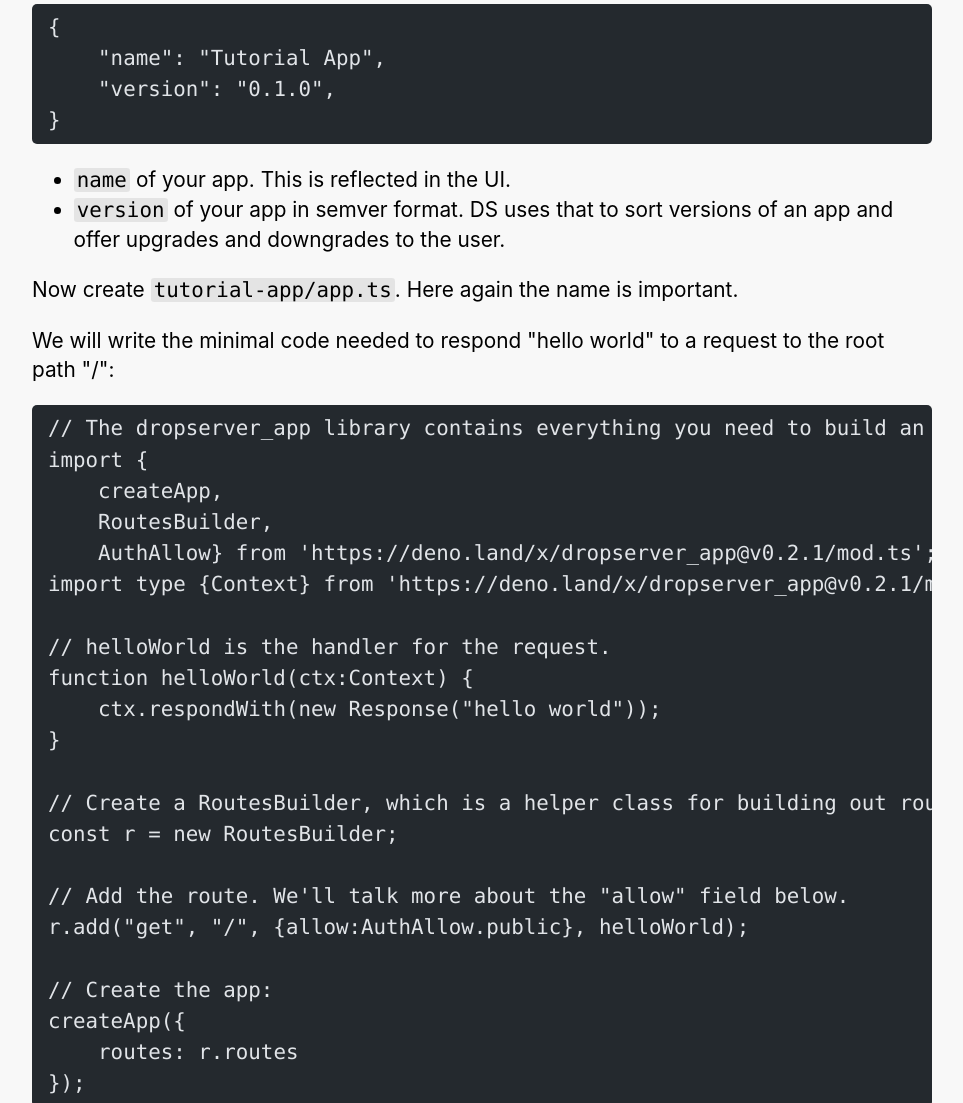
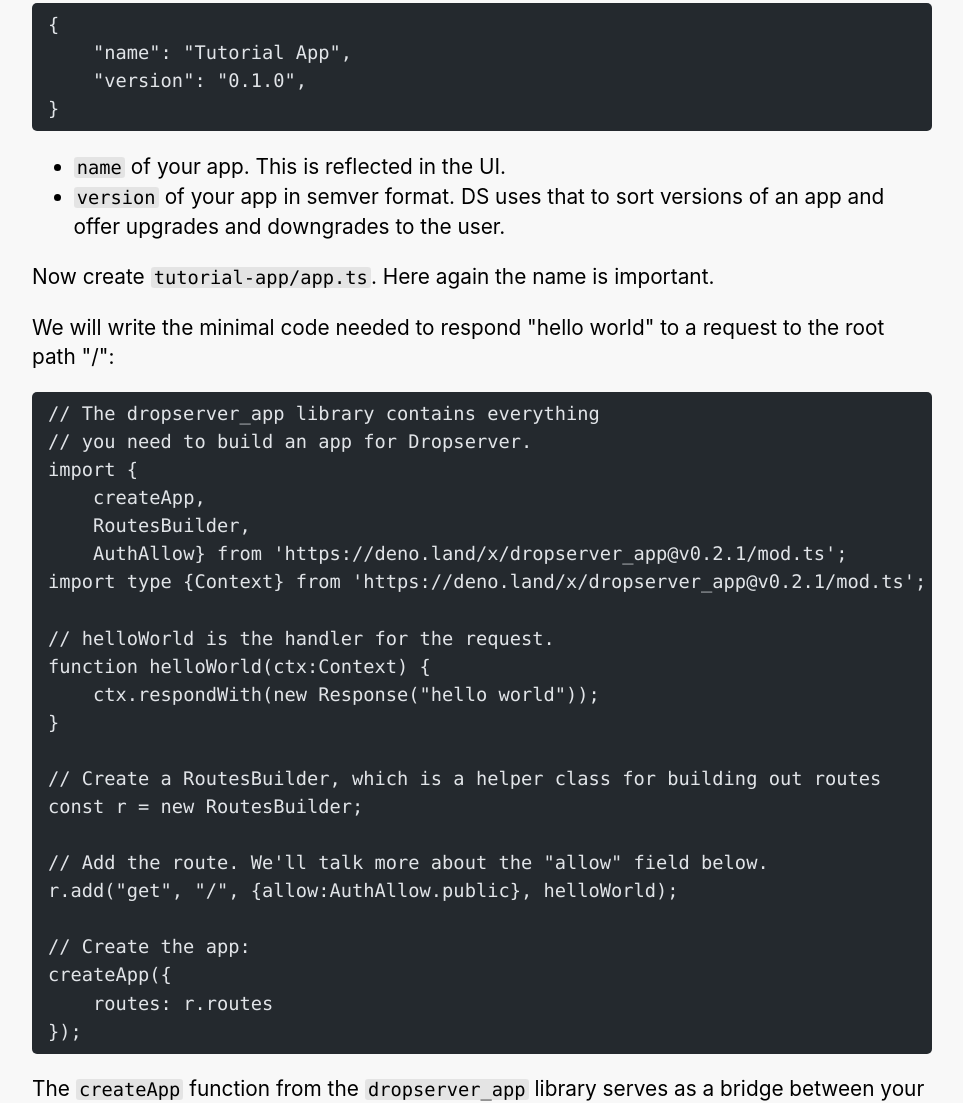
Before and after one commit to teleclimber/Dropserver.org, an Astro site: page /docs/build-dropserver-app-tutorial in a window 1280 px wide. Shown: the part 736-1839 px from the top of the page, without its empty margins (158-1121 px from the left). Built offline with nearby package versions, Linux system fonts and the light colour scheme; Astro itself is replaced by a stand-in of ours; code samples lack their colours.

Commit message:
Tweak code snippets
- make font smaller
- wrap lines to prevent lateral scrolling

````diff
--- a/src/pages/docs/build-dropserver-app-tutorial.mdx
+++ b/src/pages/docs/build-dropserver-app-tutorial.mdx
@@ -36,7 +36,8 @@ Now create `tutorial-app/app.ts`. Here again the name is important.
 We will write the minimal code needed to respond "hello world" to a request to the root path "/":
 
 ```ts
-// The dropserver_app library contains everything you need to build an app for Dropserver.
+// The dropserver_app library contains everything
+// you need to build an app for Dropserver.
 import {
 	createApp,
 	RoutesBuilder,
@@ -144,7 +145,10 @@ So far the one route we have is handled by our app's code in the sandbox. It is
 To demonstrate we will load our user's avatar using a static route. Add this route to your app:
 
 ```ts
-r.add("get", {path:"/avatars", end: false}, {allow:AuthAllow.authorized}, r.staticFileHandler({path:'@avatars/'}));
+r.add("get",
+	{path:"/avatars", end: false},
+	{allow:AuthAllow.authorized},
+	r.staticFileHandler({path:'@avatars/'}));
 ```
 
 Here we declare the path as an object with the property `end: false`. This is basically equivalent to `/avatars/*` and means that requesting `/avatars/some-file.jpg` will match this route.
@@ -229,7 +233,8 @@ const m = new MigrationsBuilder;
 m.upTo(1, async() => {
 	await Deno.create(app.appspacePath('visitors.txt'));
 });
-// An up migration should always be accompanied by a down migration that reverses the changes:
+// An up migration should always be accompanied
+// by a down migration that reverses the changes:
 m.downFrom(1, async() => {
 	await Deno.remove(app.appspacePath('visitors.txt'));
 });
@@ -264,7 +269,10 @@ async function helloWorld(ctx:Context) {
 	const user = await app.getUser(ctx.proxyId);
 
 	// append visitor name to file:
-	await Deno.writeFile(app.appspacePath('visitors.txt'), new TextEncoder().encode(user.displayName+'\n'), {append:true});
+	await Deno.writeFile(
+		app.appspacePath('visitors.txt'),
+		new TextEncoder().encode(user.displayName+'\n'),
+		{append:true});
 
 	ctx.respondHtml(`
 		<h1>Hello ${Html5Entities.encode(user.displayName)}</h1>
--- a/src/styles/code.css
+++ b/src/styles/code.css
@@ -7,7 +7,7 @@
 	padding: 0.5em;
 	border-radius: 4px;
 	font-family: Consolas, Monaco, 'Andale Mono', monospace;
-	font-size: 1em;
+	font-size: 0.9em;
   }
   pre > code {
 	padding: 0;
````
